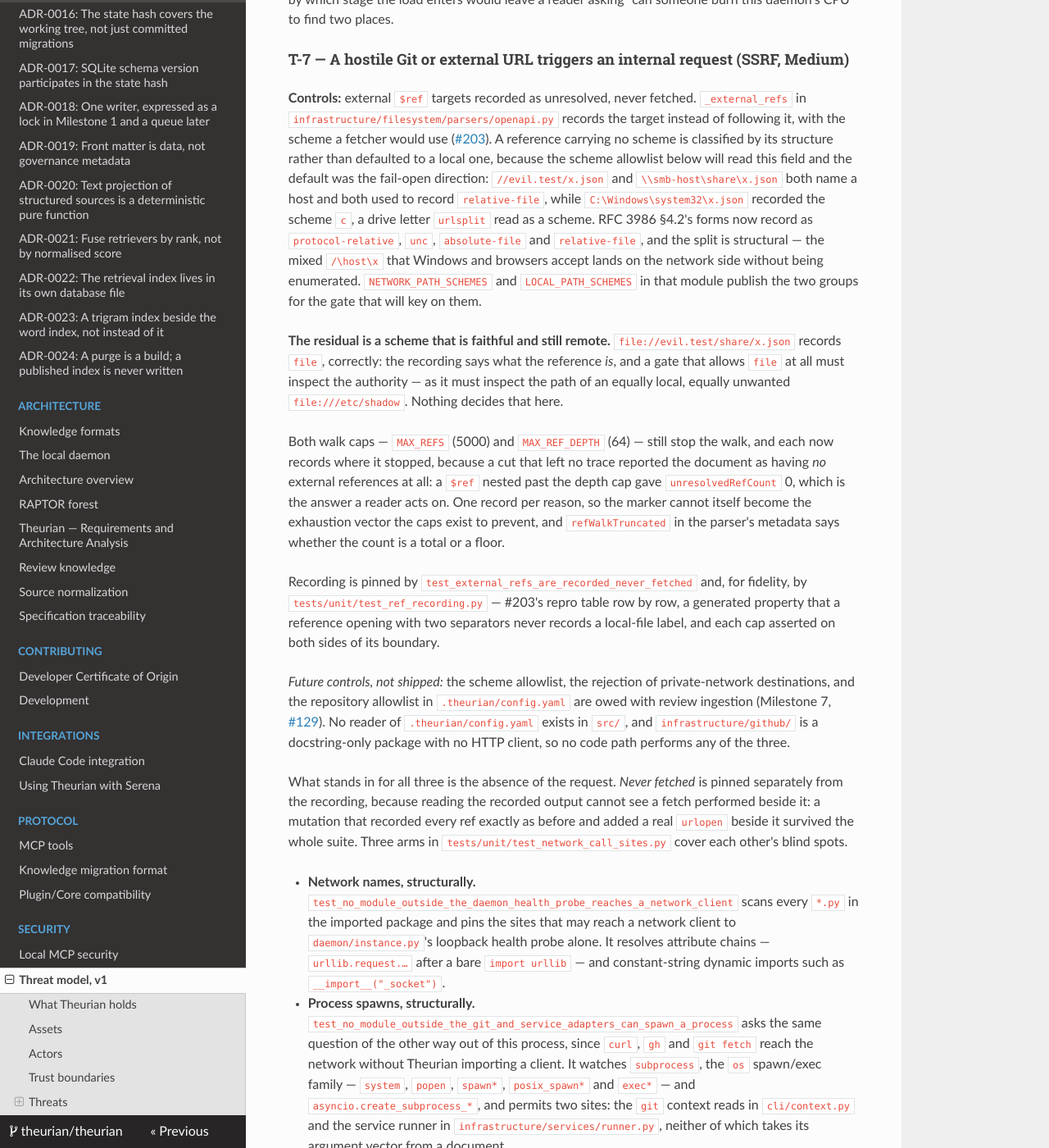
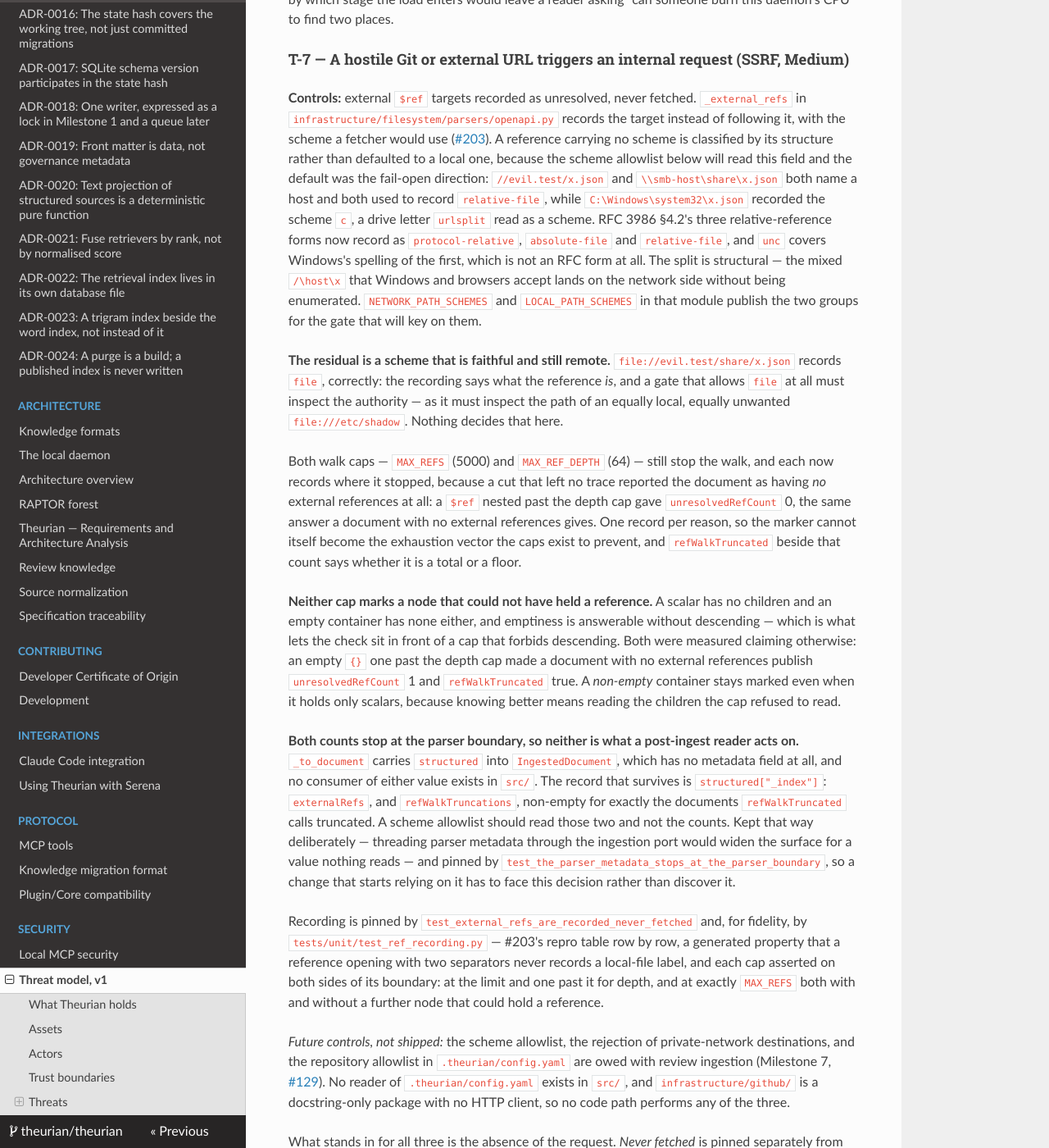
Before and after one commit to theurian/theurian, an MkDocs documentation site: the page built from docs/security/threat-model.md, in a window 1280 px wide and 1400 px high, scrolled down 15302 px. Shown: the whole window at 82% size. Built offline with MkDocs 1.6.1, drawn with Linux system fonts in a browser that asks for light colours.

Commit message:
docs(security): record what T-7's caps mark and where the counts stop (#203)
Follows the round-one findings into the two documents that state them.

- The caps paragraph said `unresolvedRefCount` 0 was "the answer a reader
  acts on". It is not: both counts stop at the parser boundary. The
  passage now says which record a post-ingest reader — and the Milestone
  7 scheme allowlist — actually gets, and names the test that pins the
  decision (MEDIUM-1).
- States that neither cap marks a node that could hide no reference, with
  the measurement that made it a finding, and that a non-empty container
  stays marked (HIGH-1).
- `unc` was listed among "RFC 3986 §4.2's forms". It is Windows's
  spelling of the first of them, not an RFC form, which is what the
  source comment already said (LOW-5).
- The pin sentence claimed each cap is asserted on both sides of its
  boundary; that is now true of `MAX_REFS` as well, so the sentence names
  what those cases are (M-3).

Signed-off-by: Takehide Uchida <utchy007@gmail.com>

```diff
--- a/docs/security/threat-model.md
+++ b/docs/security/threat-model.md
@@ -714,11 +714,13 @@ because the scheme allowlist below will read this field and the default was the
 fail-open direction: `//evil.test/x.json` and `\\smb-host\share\x.json` both name
 a host and both used to record `relative-file`, while
 `C:\Windows\system32\x.json` recorded the scheme `c`, a drive letter `urlsplit`
-read as a scheme. RFC 3986 §4.2's forms now record as `protocol-relative`, `unc`,
-`absolute-file` and `relative-file`, and the split is structural — the mixed
-`/\host\x` that Windows and browsers accept lands on the network side without
-being enumerated. `NETWORK_PATH_SCHEMES` and `LOCAL_PATH_SCHEMES` in that module
-publish the two groups for the gate that will key on them.
+read as a scheme. RFC 3986 §4.2's three relative-reference forms now record as
+`protocol-relative`, `absolute-file` and `relative-file`, and `unc` covers
+Windows's spelling of the first, which is not an RFC form at all. The split is
+structural — the mixed `/\host\x` that Windows and browsers accept lands on the
+network side without being enumerated. `NETWORK_PATH_SCHEMES` and
+`LOCAL_PATH_SCHEMES` in that module publish the two groups for the gate that will
+key on them.
 
 **The residual is a scheme that is faithful and still remote.**
 `file://evil.test/share/x.json` records `file`, correctly: the recording says
@@ -729,15 +731,37 @@ authority — as it must inspect the path of an equally local, equally unwanted
 Both walk caps — `MAX_REFS` (5000) and `MAX_REF_DEPTH` (64) — still stop the
 walk, and each now records where it stopped, because a cut that left no trace
 reported the document as having *no* external references at all: a `$ref` nested
-past the depth cap gave `unresolvedRefCount` 0, which is the answer a reader
-acts on. One record per reason, so the marker cannot itself become the
-exhaustion vector the caps exist to prevent, and `refWalkTruncated` in the
-parser's metadata says whether the count is a total or a floor.
+past the depth cap gave `unresolvedRefCount` 0, the same answer a document with
+no external references gives. One record per reason, so the marker cannot itself
+become the exhaustion vector the caps exist to prevent, and `refWalkTruncated`
+beside that count says whether it is a total or a floor.
+
+**Neither cap marks a node that could not have held a reference.** A scalar has
+no children and an empty container has none either, and emptiness is answerable
+without descending — which is what lets the check sit in front of a cap that
+forbids descending. Both were measured claiming otherwise: an empty `{}` one
+past the depth cap made a document with no external references publish
+`unresolvedRefCount` 1 and `refWalkTruncated` true. A *non-empty* container stays
+marked even when it holds only scalars, because knowing better means reading the
+children the cap refused to read.
+
+**Both counts stop at the parser boundary, so neither is what a post-ingest
+reader acts on.** `_to_document` carries `structured` into `IngestedDocument`,
+which has no metadata field at all, and no consumer of either value exists in
+`src/`. The record that survives is `structured["_index"]`: `externalRefs`, and
+`refWalkTruncations`, non-empty for exactly the documents `refWalkTruncated`
+calls truncated. A scheme allowlist should read those two and not the counts.
+Kept that way deliberately — threading parser metadata through the ingestion
+port would widen the surface for a value nothing reads — and pinned by
+`test_the_parser_metadata_stops_at_the_parser_boundary`, so a change that starts
+relying on it has to face this decision rather than discover it.
 
 Recording is pinned by `test_external_refs_are_recorded_never_fetched` and, for
 fidelity, by `tests/unit/test_ref_recording.py` — #203's repro table row by row,
 a generated property that a reference opening with two separators never records
-a local-file label, and each cap asserted on both sides of its boundary.
+a local-file label, and each cap asserted on both sides of its boundary: at the
+limit and one past it for depth, and at exactly `MAX_REFS` both with and without
+a further node that could hold a reference.
 
 *Future controls, not shipped:* the scheme allowlist, the rejection of
 private-network destinations, and the repository allowlist in
```
Also changed, not shown: packages/theurian-core/CHANGELOG.md (+10 -2 lines).
